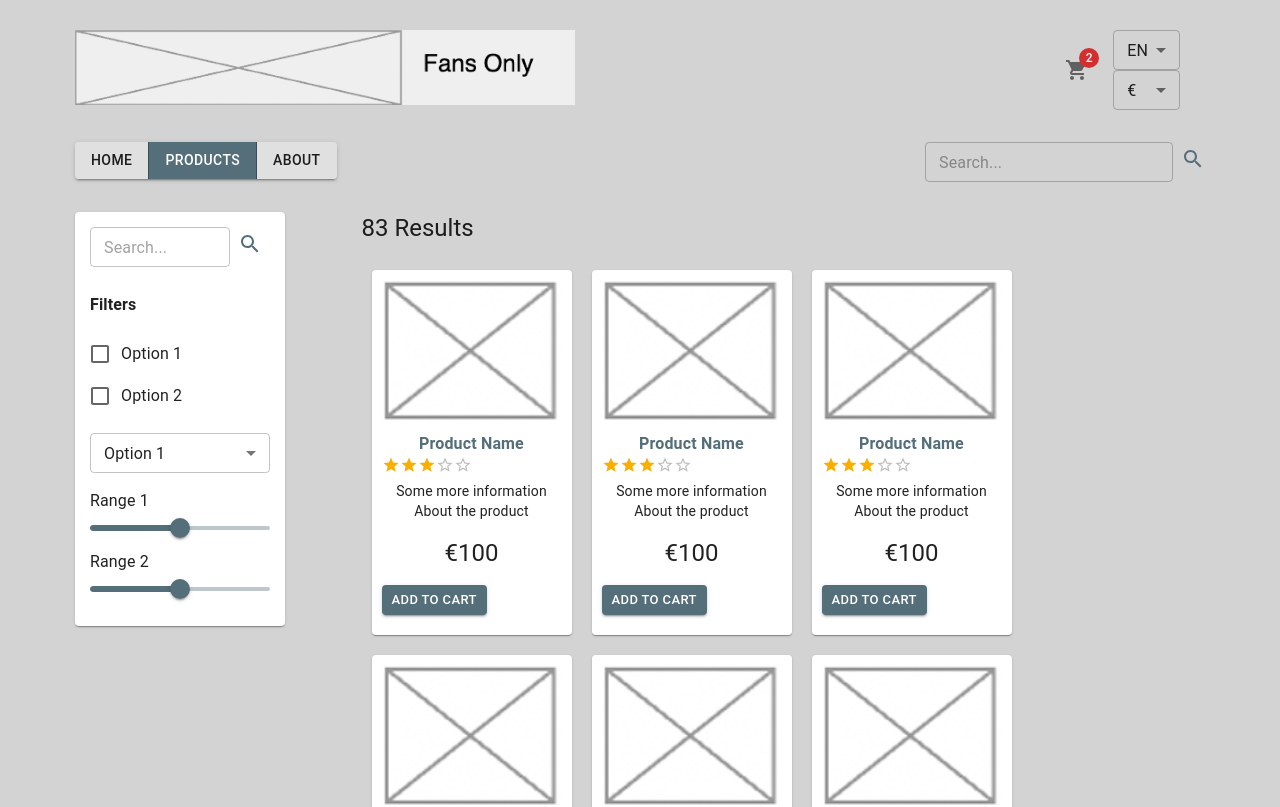
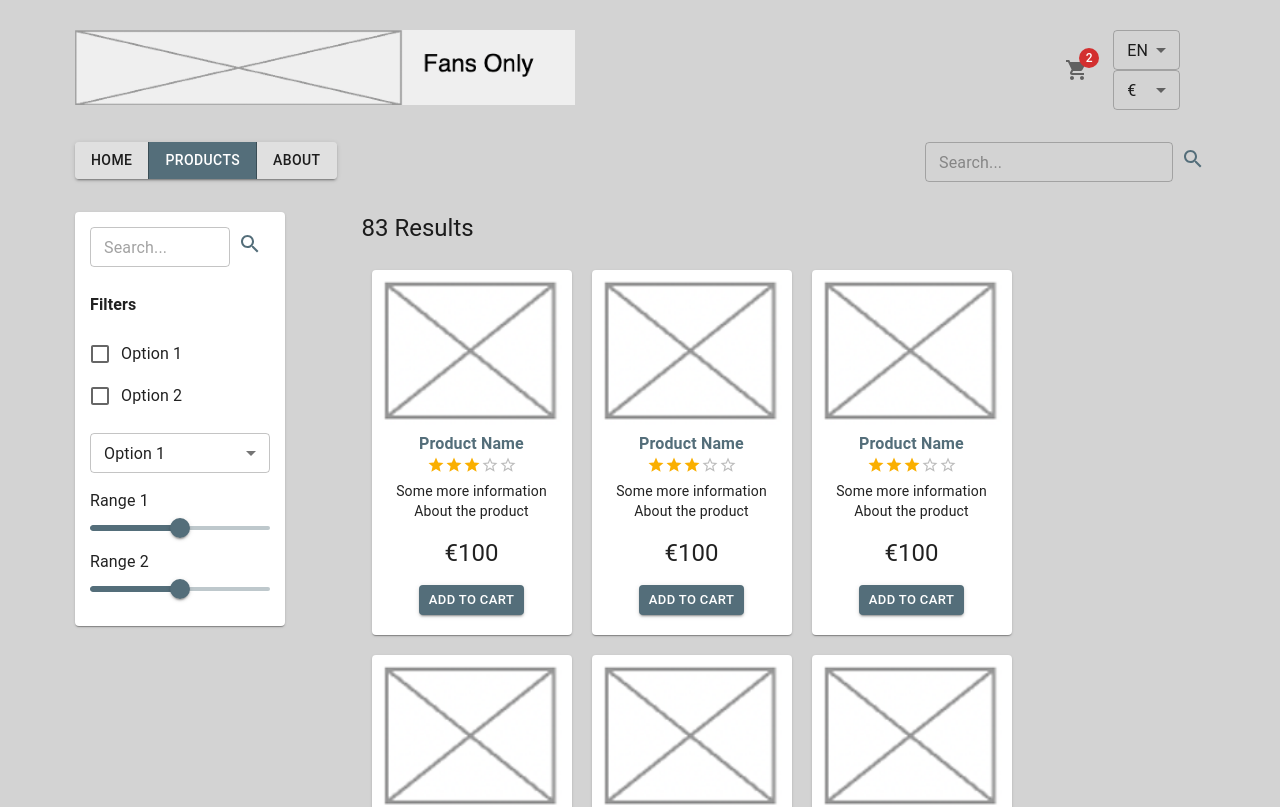
Before and after one commit to VeeHalonen/ux-prototype, a React (Create React App) app: page /search in a window 1280 px wide. Shown: the top 807 px of the page. Built offline with nearby package versions, Linux system fonts and the light colour scheme.

Commit message:
Fix text alignment

```diff
--- a/src/components/ProductThumbnail.jsx
+++ b/src/components/ProductThumbnail.jsx
@@ -7,7 +7,14 @@ const ProductThumbnail = (props) => {
   const width = 200;
   const padding = 10;
   return (
-    <div style={{ width, margin: 10, display: "inline-block" }}>
+    <div
+      style={{
+        width,
+        margin: 10,
+        display: "inline-block",
+        textAlign: "center",
+      }}
+    >
       <Card style={{ padding, paddingBottom: 20 }}>
         <Link to="/product">
           <img
```
